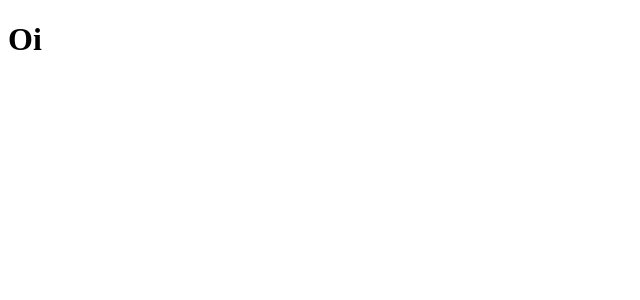
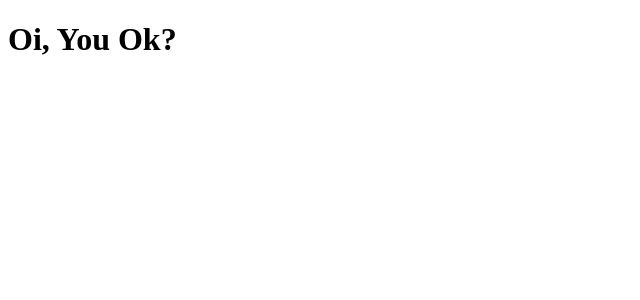
Before and after one commit to PraticasDoDudu/Curso.Dev, a Next.js app: page / in a window 1280 px wide. Shown: the top 300 px of the page, without its empty margins (0-640 px from the left). Built offline with nearby package versions, Linux system fonts and the light colour scheme.

Commit message:
adiciona scripts `lint:check` e `lint:fix`

```diff
--- a/pages/index.js
+++ b/pages/index.js
@@ -1,7 +1,5 @@
 function Home() {
-  return <h1>Oi</h1>;
+  return <h1>Oi, You Ok?</h1>;
 }
-function Test2() {
-  console.log("Identacao Errada");
-}
+
 export default Home;
```
